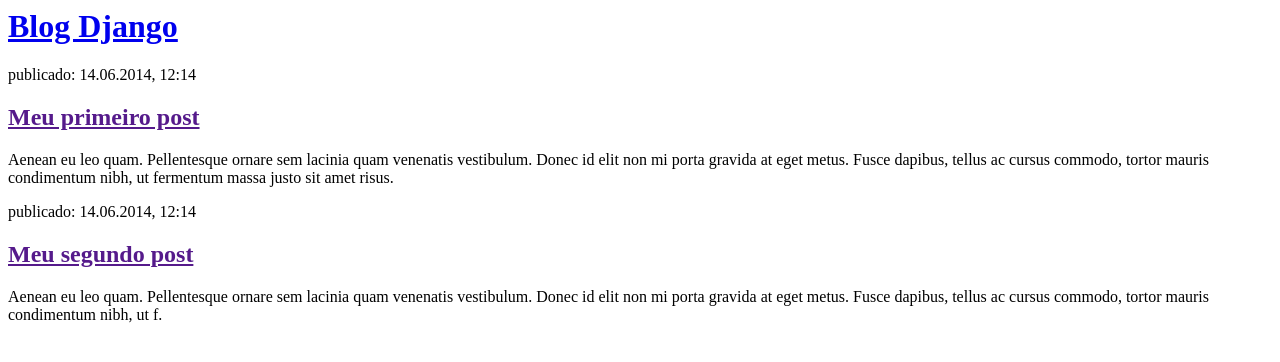
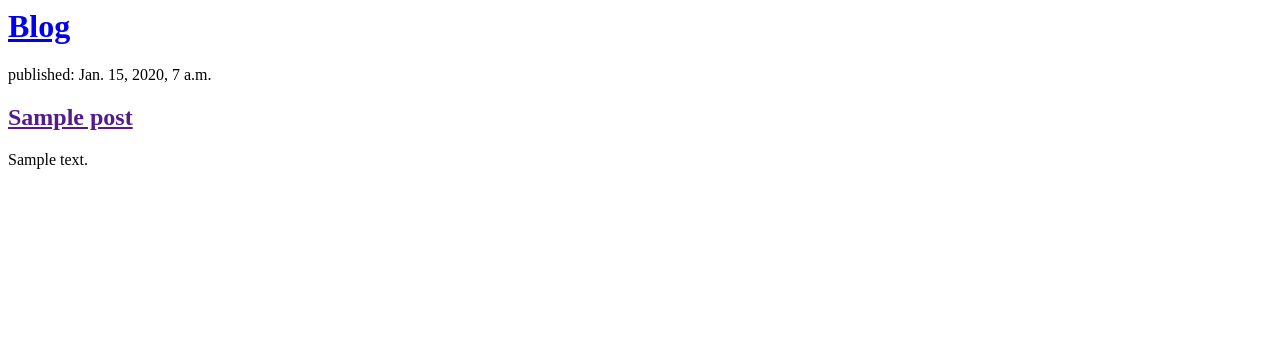
Before and after one commit to luhcasgabriel/Django-hello-world, a Django app: page / in a window 1280 px wide. Shown: the top 362 px of the page. Run offline with Django 3.2, Linux system fonts and the light colour scheme; tables that the repository leaves empty hold one stand-in row (values such as "Sample post").

Commit message:
terceiro commit

```diff
--- a/blog/models.py
+++ b/blog/models.py
@@ -8,7 +8,6 @@
 class Post(models.Model):
     author = models.ForeignKey(settings.AUTH_USER_MODEL, on_delete=models.CASCADE)
     title = models.CharField(max_length=200)
-    img = models.CharField(max_length=200)
     text = models.TextField()
     created_date = models.DateTimeField(default=timezone.now)
     published_date = models.DateTimeField(blank=True, null=True)
--- a/blog/templates/blog/post_list.html
+++ b/blog/templates/blog/post_list.html
@@ -4,19 +4,17 @@
     </head>
     <body>
         <div>
-            <h1><a href="/">Blog Django</a></h1>
+            <h1><a href="/">Blog </a></h1>
         </div>
 
+        {% for post in posts %}
         <div>
-            <p>publicado: 14.06.2014, 12:14</p>
-            <h2><a href="">Meu primeiro post</a></h2>
-            <p>Aenean eu leo quam. Pellentesque ornare sem lacinia quam venenatis vestibulum. Donec id elit non mi porta gravida at eget metus. Fusce dapibus, tellus ac cursus commodo, tortor mauris condimentum nibh, ut fermentum massa justo sit amet risus.</p>
+            <p>published: {{ post.published_date }}</p>
+            <h2><a href="">{{ post.title }}</a></h2>
+            <p>{{ post.text|linebreaksbr }}</p>
         </div>
+        {% endfor %}
 
-        <div>
-            <p>publicado: 14.06.2014, 12:14</p>
-            <h2><a href="">Meu segundo post</a></h2>
-            <p>Aenean eu leo quam. Pellentesque ornare sem lacinia quam venenatis vestibulum. Donec id elit non mi porta gravida at eget metus. Fusce dapibus, tellus ac cursus commodo, tortor mauris condimentum nibh, ut f.</p>
-        </div>
+
     </body>
 </html>
--- a/blog/views.py
+++ b/blog/views.py
@@ -1,6 +1,10 @@
 from django.shortcuts import render
-
+from django.utils import timezone
+from .models import Post
 # Create your views here.
 
 def post_list(request):
-    return render(request, 'blog/post_list.html', {})
+    # context = {"blog_name": "Django ola"}
+    posts = Post.objects.filter(published_date__lte=timezone.now()).order_by('published_date')
+
+    return render(request, 'blog/post_list.html', {'posts' : posts})
```
